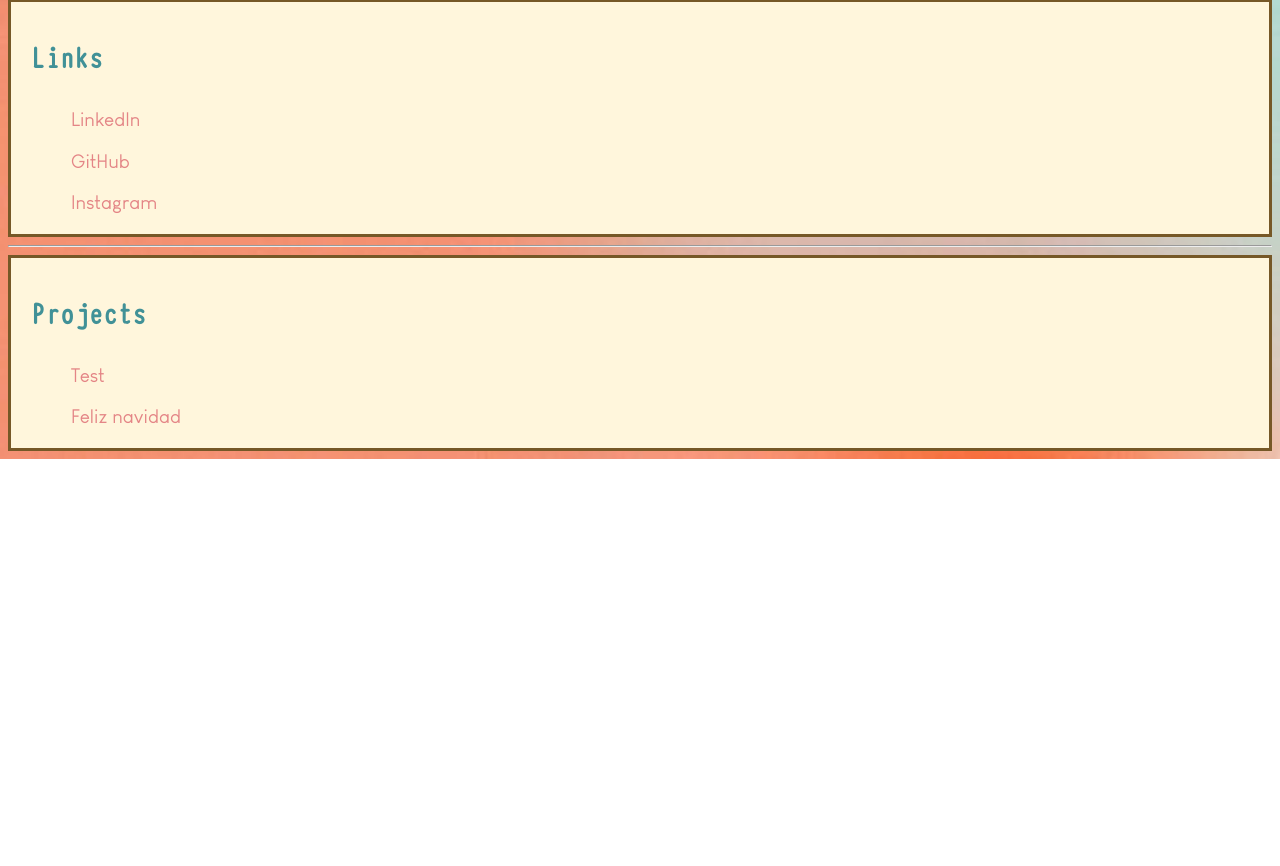
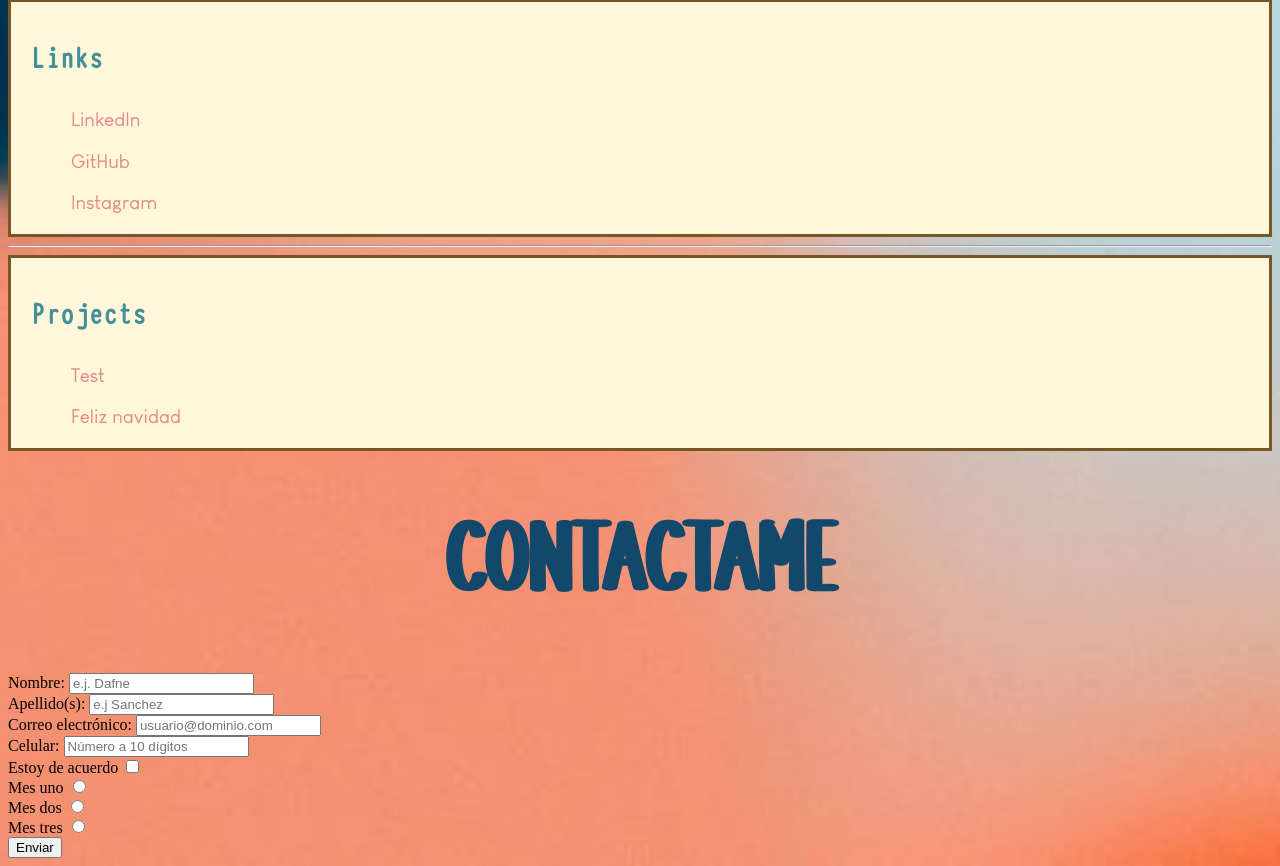
Before and after one commit to Dafneesanch23/Portafolio-personal, a plain HTML site: page index.html in a window 1280 px wide. Shown: the part 800-1666 px from the top of the page. Before the commit the page ends 1259 px from the top, so only its background shows below. Drawn offline with Linux system fonts and the light colour scheme.

Commit message:
se añade sección para contactos

```diff
--- a/Styles/styles.css
+++ b/Styles/styles.css
@@ -71,3 +71,7 @@ body{
     background-size: cover;
     cursor: url(cat.png), auto;
 }
+
+#contacto{
+
+}
--- a/index.html
+++ b/index.html
@@ -63,6 +63,39 @@
         </ul>
    </div>
 
+   <div>
+
+    <h1>Contáctame</h1>
+
+    <form action="" method="" id="contacto">
+        <label for="nombre-usuario">Nombre: </label>
+        <input type="text" id="nombre-usuario" placeholder="e.j. Dafne" required>
+        <br>
+        <label for="apellido-usuario">Apellido(s):</label>
+        <input type="text" id="apellido-usuario" placeholder="e.j Sanchez" required>
+        <br>
+        <label for="email-usuario">Correo electrónico: </label>
+        <input type="email" id="email-usuario" placeholder="usuario@dominio.com" required>
+        <br>
+        <label for="telefono-usuario">Celular: </label>
+        <input type="tel" id="telefono-usuario" placeholder="Número a 10 dígitos" maxlength="10" required>
+        <br>
+        <label for="">Estoy de acuerdo</label>
+        <input type="checkbox">
+        <br>
+        <label for="">Mes uno</label>
+        <input type="radio" name="seleccion">
+        <br>
+        <label for="">Mes dos</label>
+        <input type="radio" name="seleccion">
+        <br>
+        <label for="">Mes tres</label>
+        <input type="radio" name="seleccion">
+        <br>
+        <button type="submit">Enviar</button>
+
+    </form>
+   </div>
 
 </body>
 
```
